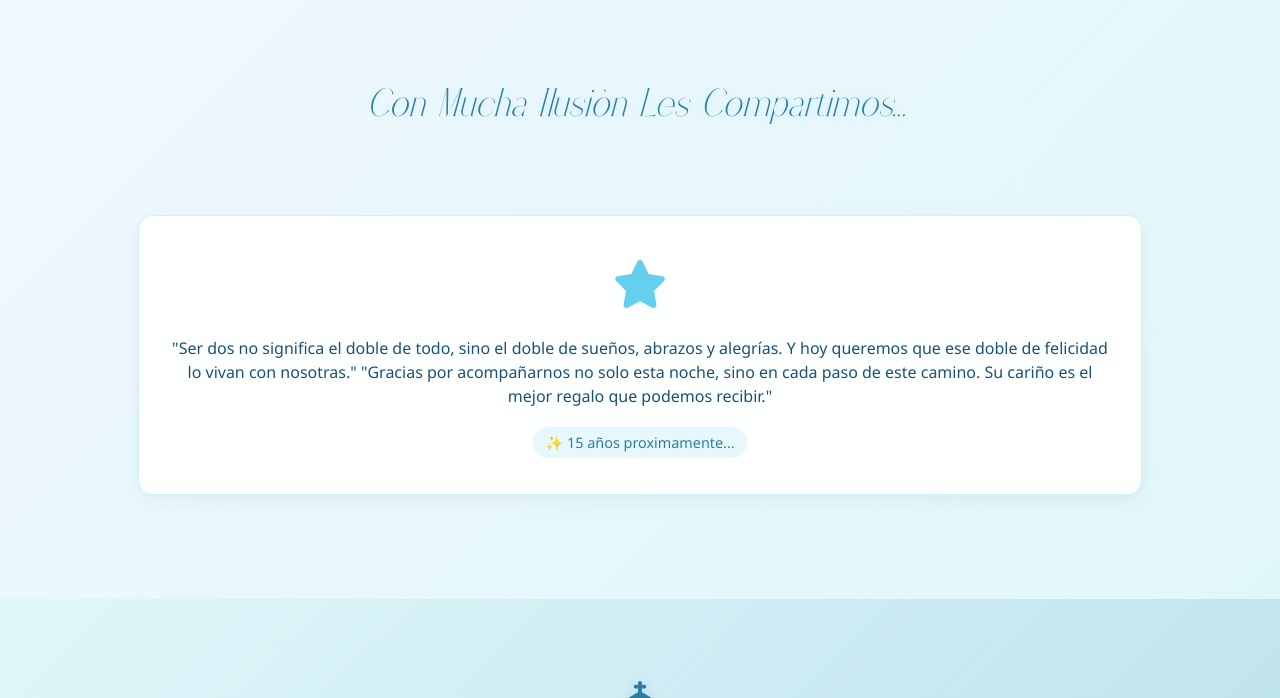
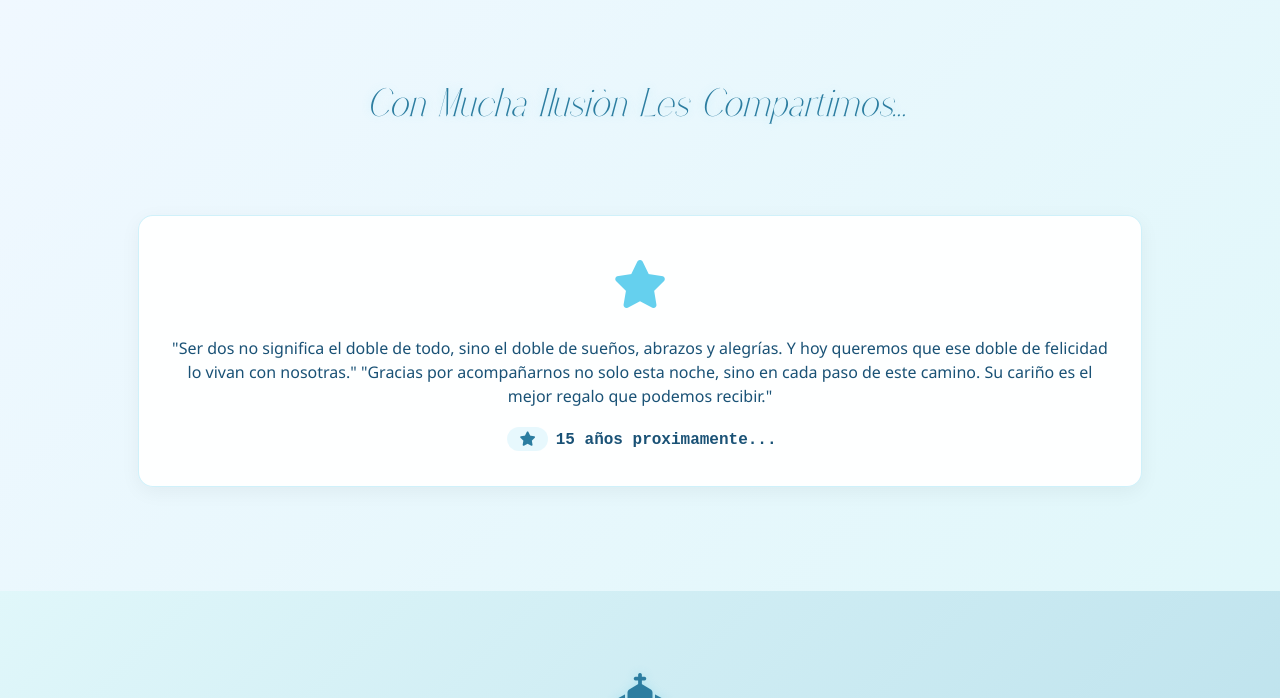
Before and after one commit to JoshuaCH8/Cumple, a Flask app: page / in a window 1280 px wide. Shown: the part 881-1579 px from the top of the page. Run offline with Flask 3, Linux system fonts and the light colour scheme.

Commit message:
Mejora visual

```diff
--- a/templates/index.html
+++ b/templates/index.html
@@ -83,7 +83,7 @@
                         mejor regalo que podemos recibir."
                     </p>
                     <div class="personality-tags">
-                        <span class="tag">✨ 15 años proximamente...</span>
+                        <span class="tag fas fa-star"></span> <span style="font-family: 'Courier New', monospace; font-weight: bold;">15 años proximamente...</span>
                     </div>
                 </div>
             </div>
```
